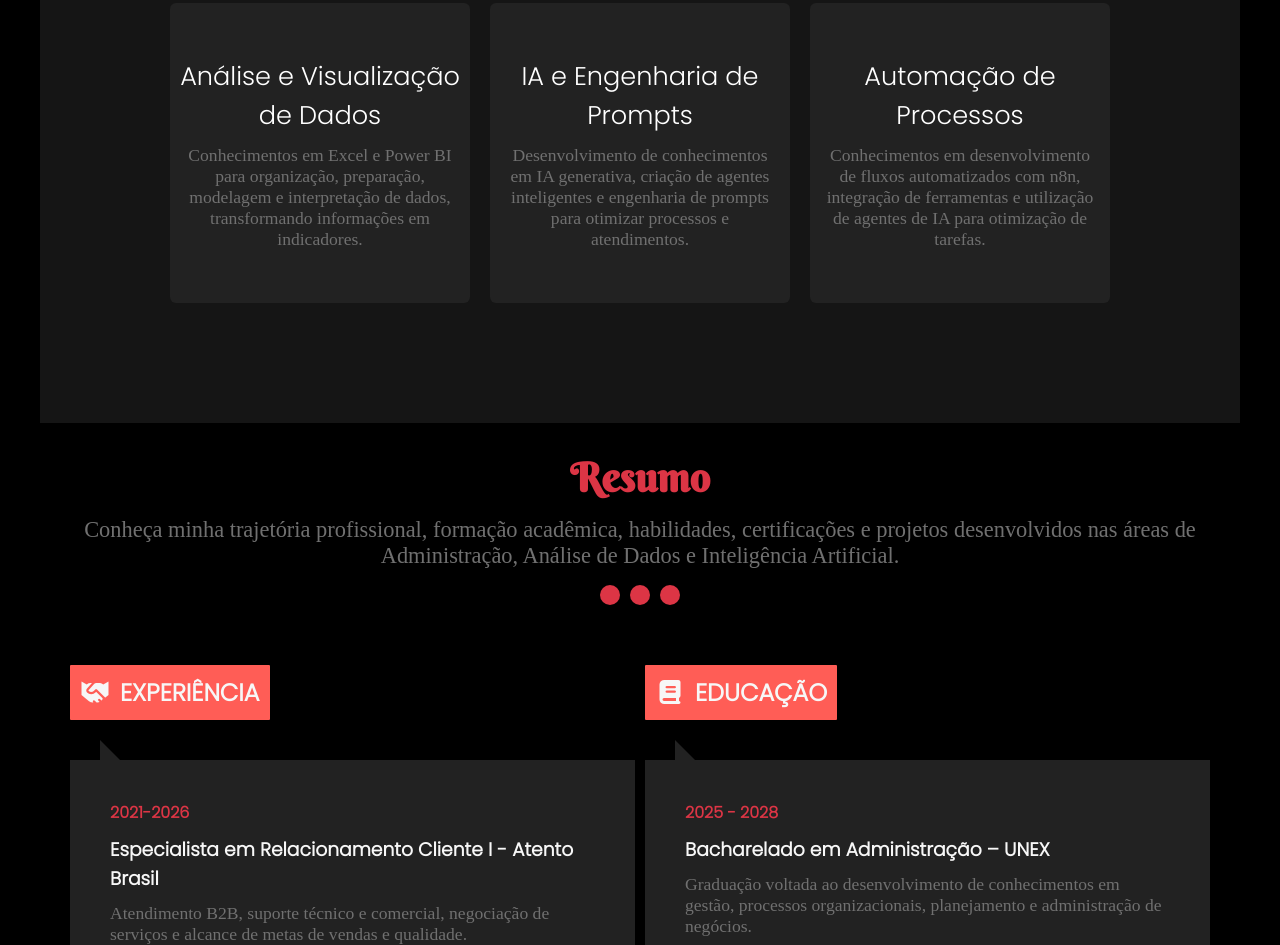
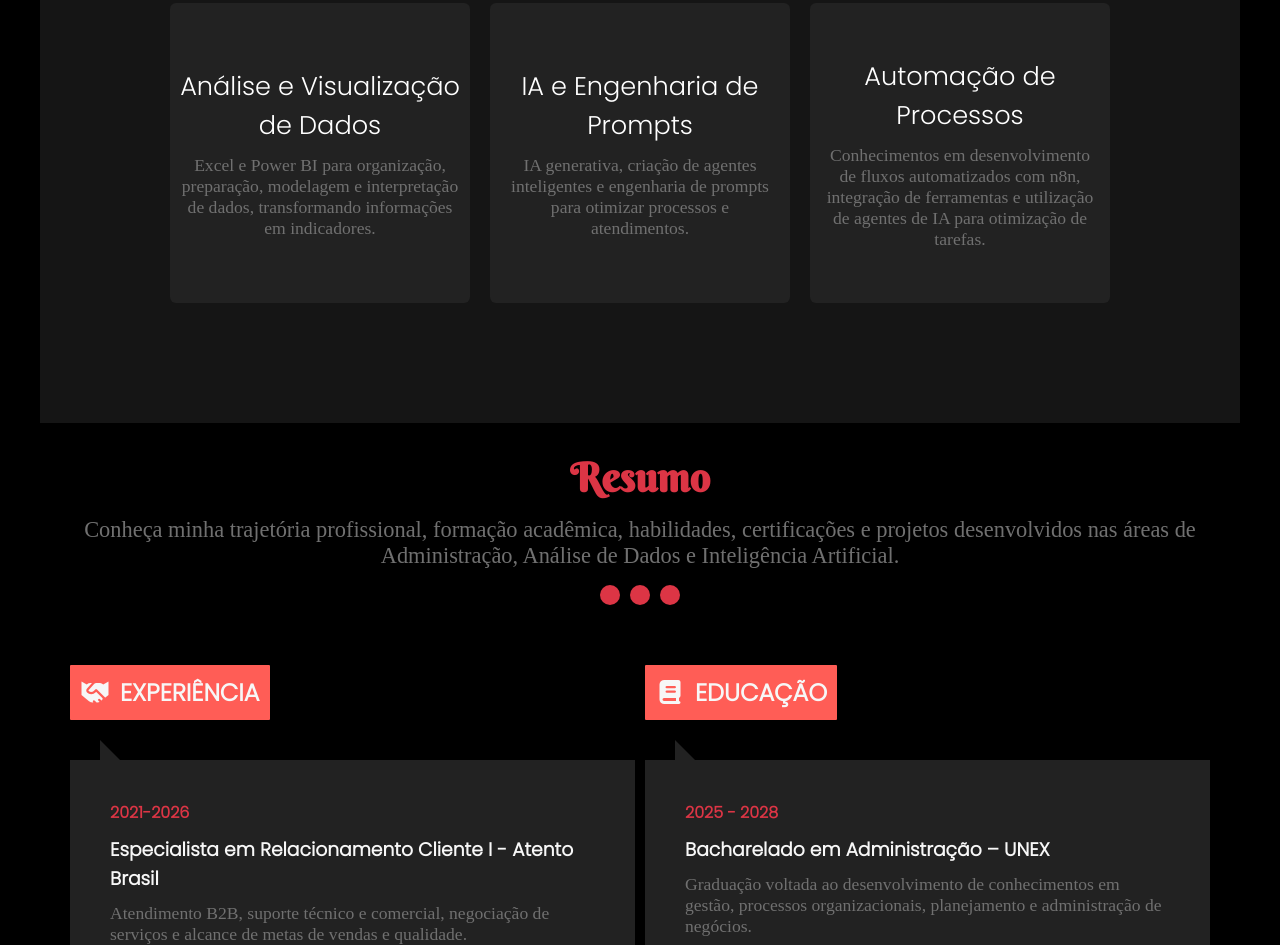
Before and after one commit to Elienildo-Pereira/Page-Pessoal, a plain HTML site: page index.html in a window 1280 px wide. Shown: the part 2544-3489 px from the top of the page. Drawn offline with Linux system fonts and the light colour scheme.

Commit message:
Update index.html

```diff
--- a/index.html
+++ b/index.html
@@ -108,11 +108,11 @@
                 </li>
                 <li>
                     <h3>Análise e Visualização de Dados</h3>
-                    <p>Conhecimentos em Excel e Power BI para organização, preparação, modelagem e interpretação de dados, transformando informações em indicadores.</p>
+                    <p>Excel e Power BI para organização, preparação, modelagem e interpretação de dados, transformando informações em indicadores.</p>
                 </li>
                 <li>
                     <h3>IA e Engenharia de Prompts</h3>
-                    <p>Desenvolvimento de conhecimentos em IA generativa, criação de agentes inteligentes e engenharia de prompts para otimizar processos e atendimentos.</p>
+                    <p>IA generativa, criação de agentes inteligentes e engenharia de prompts para otimizar processos e atendimentos.</p>
                 </li>
                 <li>
                     <h3>Automação de Processos</h3>
```
